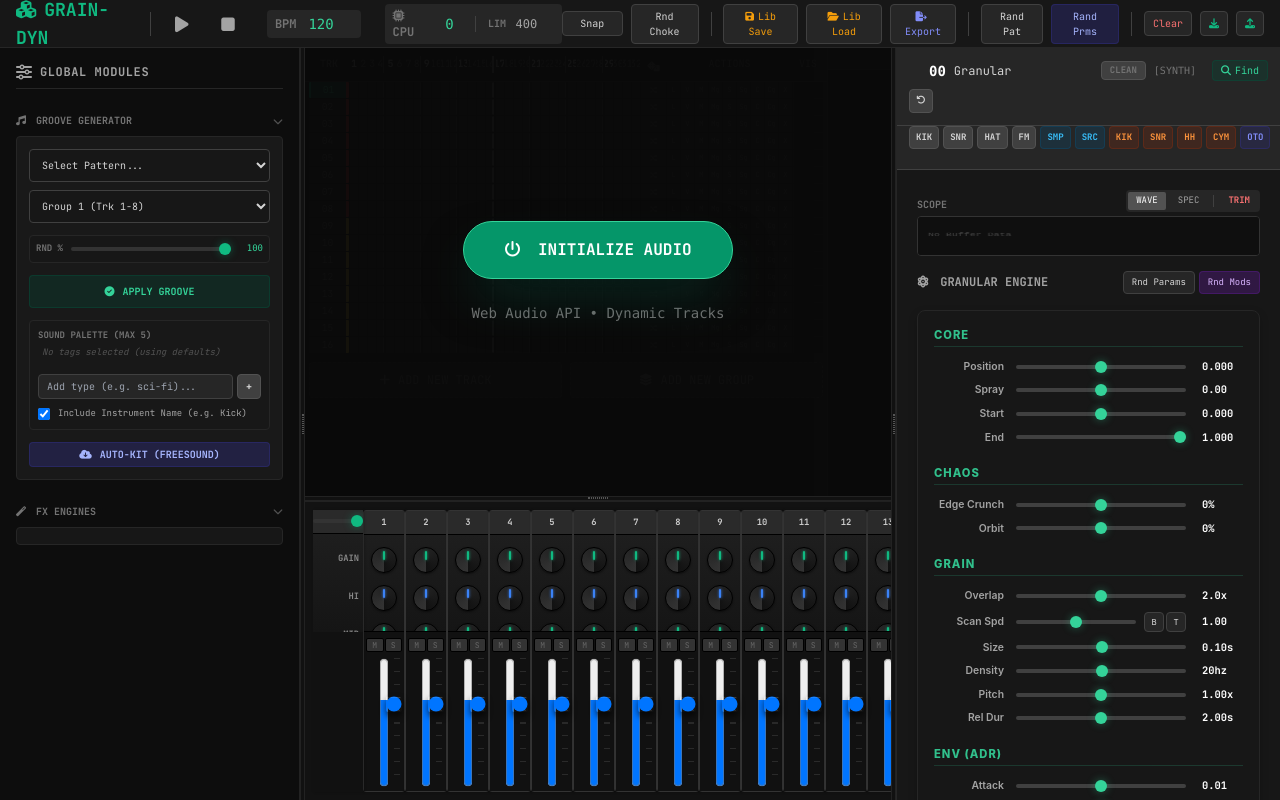
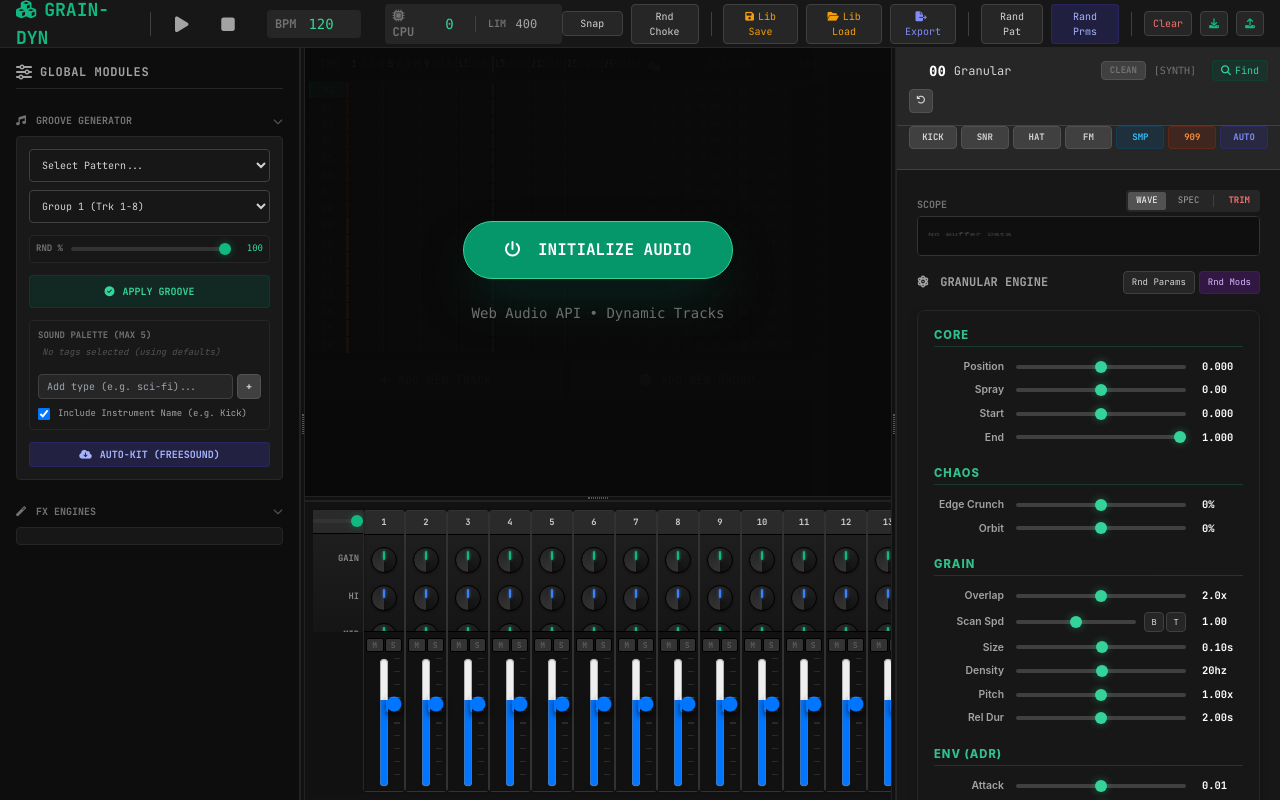
Before and after one commit to stiiif/BeatOS, a plain HTML site: page index.html in a window 1280 px wide. Drawn offline with nearby package versions, Linux system fonts and the light colour scheme.

Commit message:
back to the roots

```diff
--- a/index.html
+++ b/index.html
@@ -205,17 +205,13 @@
             <div class="px-3 pb-3 bg-neutral-800 border-b border-neutral-700 flex flex-col gap-2">
                  <!-- Generator Row -->
                  <div class="flex gap-1 w-full justify-between">
-                    <button class="sound-gen-btn text-[9px] font-bold bg-neutral-700 hover:bg-neutral-600 text-neutral-300 px-1.5 py-1 rounded transition border border-neutral-600 flex-1 text-center" data-type="kick">KIK</button>
+                    <button class="sound-gen-btn text-[9px] font-bold bg-neutral-700 hover:bg-neutral-600 text-neutral-300 px-1.5 py-1 rounded transition border border-neutral-600 flex-1 text-center" data-type="kick">KICK</button>
                     <button class="sound-gen-btn text-[9px] font-bold bg-neutral-700 hover:bg-neutral-600 text-neutral-300 px-1.5 py-1 rounded transition border border-neutral-600 flex-1 text-center" data-type="snare">SNR</button>
                     <button class="sound-gen-btn text-[9px] font-bold bg-neutral-700 hover:bg-neutral-600 text-neutral-300 px-1.5 py-1 rounded transition border border-neutral-600 flex-1 text-center" data-type="hihat">HAT</button>
                     <button class="sound-gen-btn text-[9px] font-bold bg-neutral-700 hover:bg-neutral-600 text-neutral-300 px-1.5 py-1 rounded transition border border-neutral-600 flex-1 text-center" data-type="texture">FM</button>
                     <button id="loadSampleBtnInline" class="text-[9px] font-bold bg-sky-900/30 text-sky-400 border-sky-900/50 hover:bg-neutral-600 px-1.5 py-1 rounded transition border flex-1 text-center">SMP</button>
-                    <button id="loadSampleBtnInline" class="text-[9px] font-bold bg-sky-900/30 text-sky-400 border-sky-900/50 hover:bg-neutral-600 px-1.5 py-1 rounded transition border flex-1 text-center">SRC</button>
-                    <button id="load909Btn" class="text-[9px] font-bold bg-orange-900/30 text-orange-400 border-orange-900/50 hover:bg-neutral-600 px-1.5 py-1 rounded transition border flex-1 text-center">KIK</button>
-                    <button id="load909Btn" class="text-[9px] font-bold bg-orange-900/30 text-orange-400 border-orange-900/50 hover:bg-neutral-600 px-1.5 py-1 rounded transition border flex-1 text-center">SNR</button>
-                    <button id="load909Btn" class="text-[9px] font-bold bg-orange-900/30 text-orange-400 border-orange-900/50 hover:bg-neutral-600 px-1.5 py-1 rounded transition border flex-1 text-center">HH</button>
-                    <button id="load909Btn" class="text-[9px] font-bold bg-orange-900/30 text-orange-400 border-orange-900/50 hover:bg-neutral-600 px-1.5 py-1 rounded transition border flex-1 text-center">CYM</button>
-                    <button id="loadAutoBtn" class="text-[9px] font-bold bg-indigo-900/30 text-indigo-400 border-indigo-900/50 hover:bg-neutral-600 px-1.5 py-1 rounded transition border flex-1 text-center">OTO</button>
+                    <button id="load909Btn" class="text-[9px] font-bold bg-orange-900/30 text-orange-400 border-orange-900/50 hover:bg-neutral-600 px-1.5 py-1 rounded transition border flex-1 text-center">909</button>
+                    <button id="loadAutoBtn" class="text-[9px] font-bold bg-indigo-900/30 text-indigo-400 border-indigo-900/50 hover:bg-neutral-600 px-1.5 py-1 rounded transition border flex-1 text-center">AUTO</button>
                  </div>
 
                  <!-- Choke Group Row (Dynamic content) -->
```
